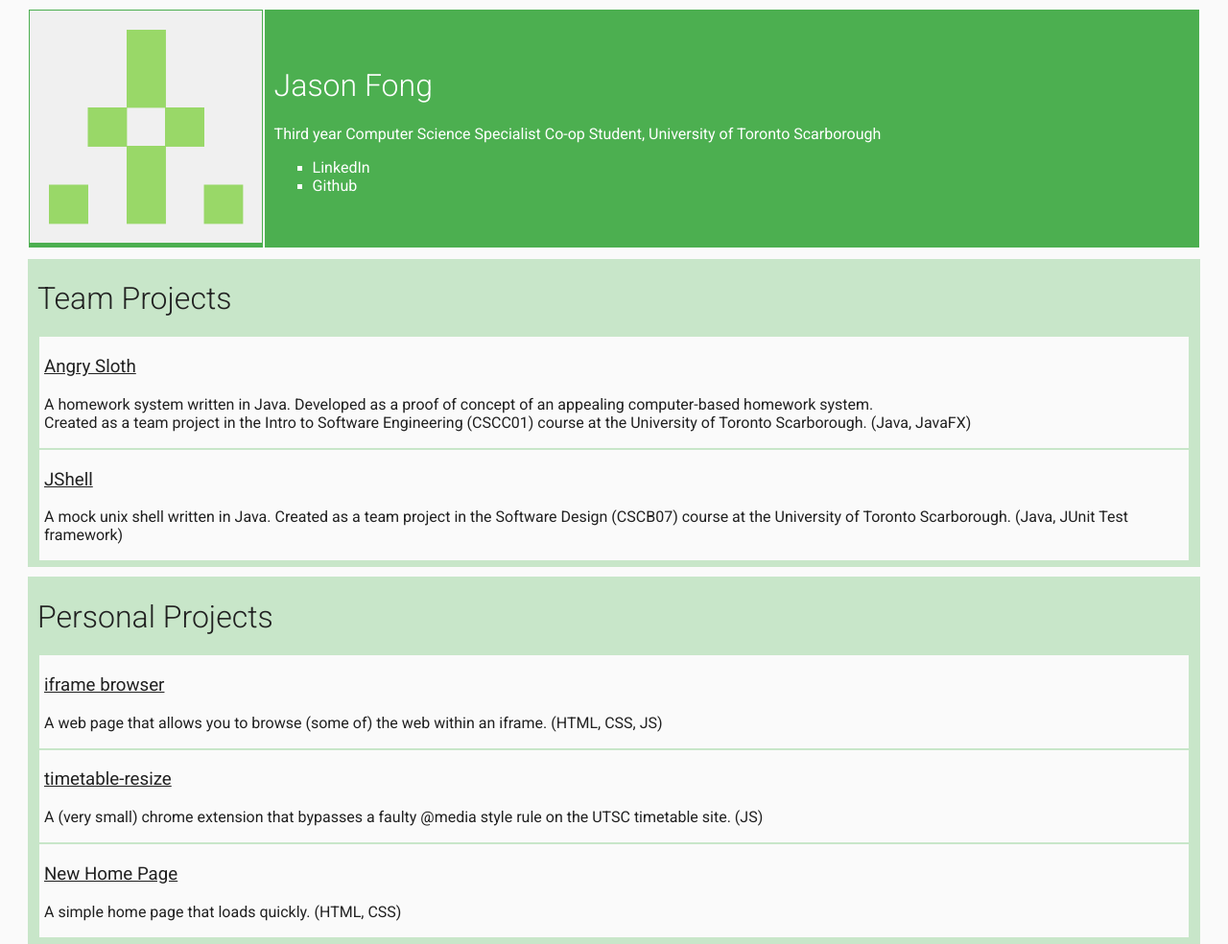
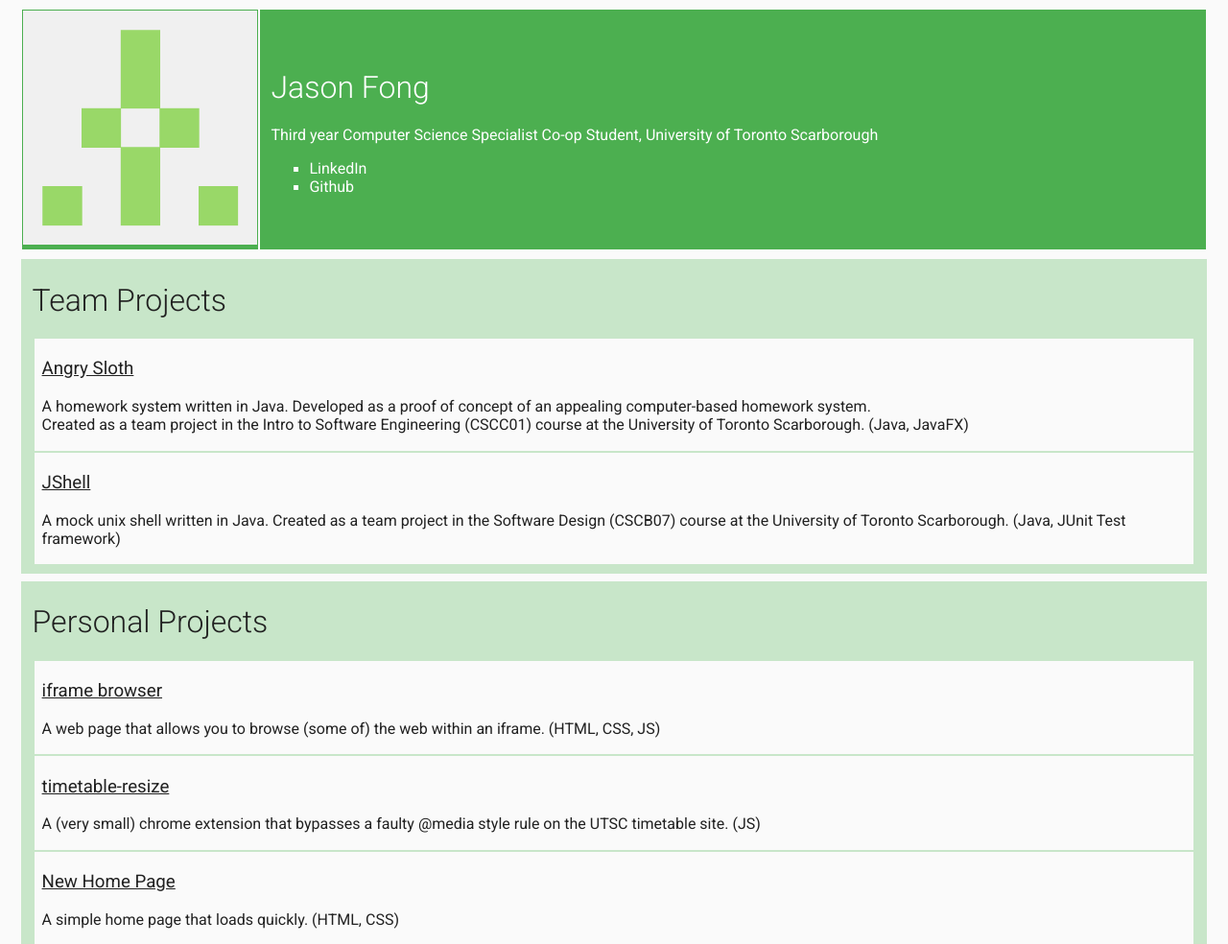
Before and after one commit to jfong701/jfong701.github.io, a plain HTML site: page index.html in a window 1280 px wide. Shown: the top 984 px of the page at 96% size. Drawn offline with Linux system fonts and the light colour scheme.

Commit message:
Changed spacing of elements to use relative units instead of absolute
Adjusts the spacing better for different resolutions.
(Using units such as em and vw for whitespace instead of px)

```diff
--- a/style/index-style.css
+++ b/style/index-style.css
@@ -9,8 +9,8 @@ body {
 .two-col-table {
 	margin-left: auto;
 	margin-right: auto;
-	padding-left: 20px;
-	padding-right: 20px;
+	padding-left: 1vw;
+	padding-right: 1vw;
 }
 
 #header-tr {
@@ -56,37 +56,35 @@ body {
 
 #head-col-two {
 	width: 80%;
-	padding: 10px;
+	padding: 0.7em;
 }
 
 #body-container {
 	margin-left: auto;
 	margin-right: auto;
-	padding-left: 20px;
-	padding-right: 20px;
+	padding-left: 1vw;
+	padding-right: 1vw;
 }
 
 .section {
 	background-color: #C8E6C9;
 	font-family: 'Roboto',Arial,sans-serif;
 	color: #212121;
-	padding-top: 1px;
-	padding-bottom: 5px;
-	padding-left: 10px;
-	padding-right: 10px;
+	padding-top: 0.1em;
+	padding-bottom: 0.5em;
+	padding-left: 0.7em;
+	padding-right: 0.7em;
 
-	margin-left: 1px;
-	margin-right: 1px;
-	margin-top: 10px;
-	margin-bottom: 10px;
+	margin-left: 0.1em;
+	margin-right: 0.1em;
+	margin-top: 0.5em;
+	margin-bottom: 0.5em;
 }
 
 .section-entry {
 	margin: 2px;
-	padding-top: 1px;
-	padding-bottom: 1px;
-	padding-left: 5px;
-	padding-right: 1px;
+	padding: 0.1em;
+	padding-left: 0.5em;
 	background-color: #fafafa;
 }
 
```
